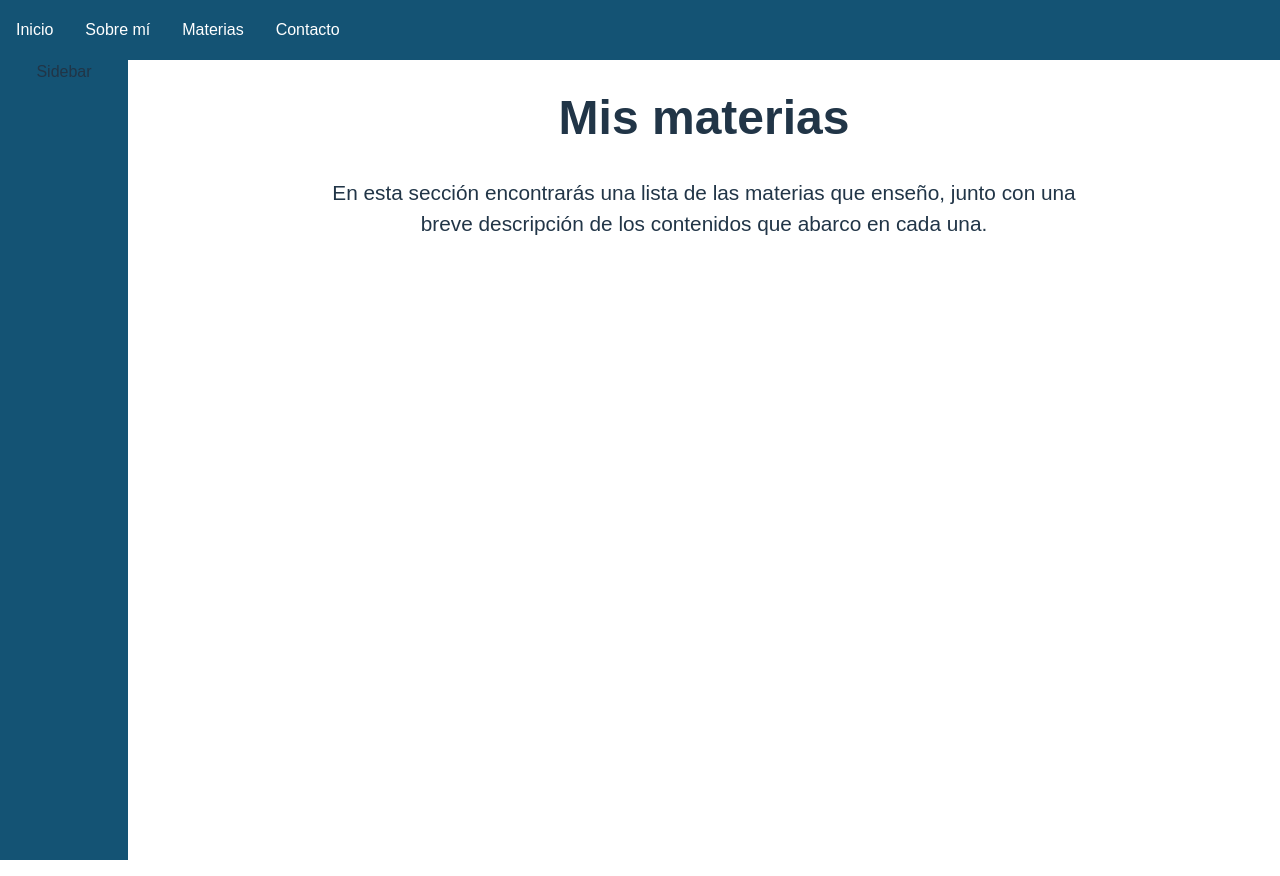
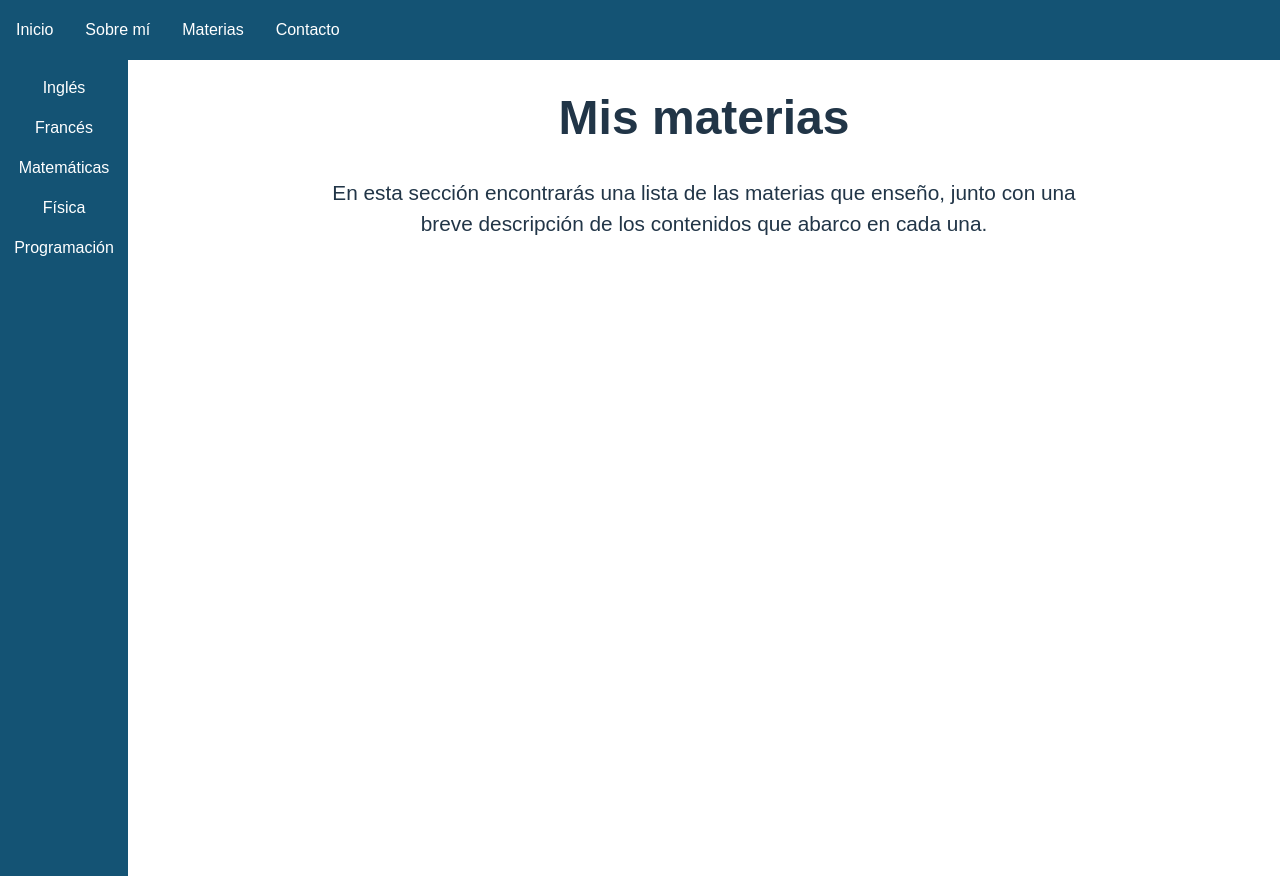
Before and after one commit to ManusaRivi/web-profe-particular, a React (Vite) app: page /subjects in a window 1280 px wide. Built offline with nearby package versions, Linux system fonts and the light colour scheme.

Commit message:
add subject links to sidebar

```diff
--- a/src/components/sidebar/Sidebar.module.css
+++ b/src/components/sidebar/Sidebar.module.css
@@ -4,5 +4,17 @@
     width: 10vw;
     display: flex;
     flex-direction: column;
-    background-color: var(--background-accent)
+    background-color: var(--background-accent);
+    gap: 1rem;
+    padding-top: 1rem;
 }
+
+a {
+    text-decoration: none;
+    color: white;
+}
+
+a:hover {
+    color: #ffe082;
+    transition: color 0.3s ease;
+}
--- a/src/components/sidebar/Sidebar.tsx
+++ b/src/components/sidebar/Sidebar.tsx
@@ -3,7 +3,11 @@ import styles from  './Sidebar.module.css';
 export default function Sidebar() {
     return (
         <div className={styles.sidebar}>
-            Sidebar
+            <a href="/subjects/english">Inglés</a>
+            <a href="/subjects/french">Francés</a>
+            <a href="/subjects/math">Matemáticas</a>
+            <a href="/subjects/physics">Física</a>
+            <a href="/subjects/coding">Programación</a>
         </div>
     )
 }
```
